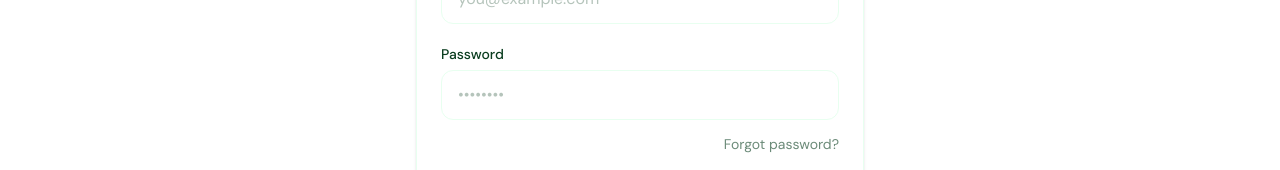
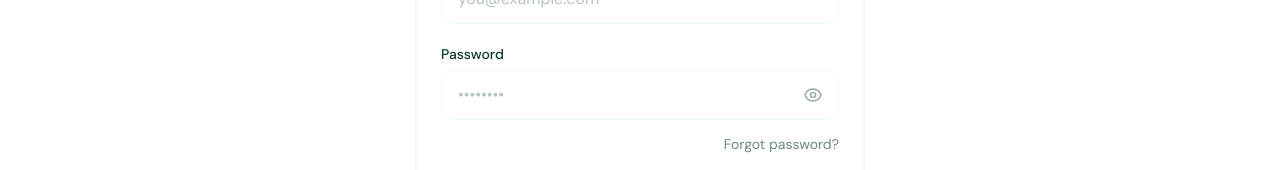
Before and after one commit to taiyeearns/ArriveLink, a Next.js app: page /login in a window 1280 px wide. Shown: the part 416-586 px from the top of the page. Built offline with nearby package versions, Linux system fonts and the light colour scheme; a web font is replaced by a local one.

Commit message:
fix: add working password visibility toggle to Input component

```diff
--- a/src/components/ui/input.tsx
+++ b/src/components/ui/input.tsx
@@ -1,4 +1,6 @@
-import { forwardRef, type InputHTMLAttributes } from 'react';
+'use client';
+
+import { forwardRef, useState, type InputHTMLAttributes } from 'react';
 
 interface InputProps extends InputHTMLAttributes<HTMLInputElement> {
   label?: string;
@@ -6,9 +8,30 @@ interface InputProps extends InputHTMLAttributes<HTMLInputElement> {
   hint?: string;
 }
 
+function EyeIcon({ className }: { className?: string }) {
+  return (
+    <svg className={className} fill="none" stroke="currentColor" viewBox="0 0 24 24" aria-hidden="true">
+      <path strokeLinecap="round" strokeLinejoin="round" strokeWidth={2} d="M15 12a3 3 0 11-6 0 3 3 0 016 0z" />
+      <path strokeLinecap="round" strokeLinejoin="round" strokeWidth={2} d="M2.458 12C3.732 7.943 7.523 5 12 5c4.478 0 8.268 2.943 9.542 7-1.274 4.057-5.064 7-9.542 7-4.477 0-8.268-2.943-9.542-7z" />
+    </svg>
+  );
+}
+
+function EyeOffIcon({ className }: { className?: string }) {
+  return (
+    <svg className={className} fill="none" stroke="currentColor" viewBox="0 0 24 24" aria-hidden="true">
+      <path strokeLinecap="round" strokeLinejoin="round" strokeWidth={2} d="M13.875 18.825A10.05 10.05 0 0112 19c-4.478 0-8.268-2.943-9.543-7a9.97 9.97 0 011.563-3.029m5.858.908a3 3 0 114.243 4.243M9.878 9.878l4.242 4.242M9.878 9.878L6.11 6.11m3.768 3.768a3 3 0 014.243 4.243m0 0L17.89 17.89m-3.77-3.77l3.77 3.77M6.11 6.11L3 3m3.11 3.11l4.768 4.768M17.89 17.89L21 21" />
+    </svg>
+  );
+}
+
 const Input = forwardRef<HTMLInputElement, InputProps>(
-  ({ label, error, hint, className = '', id, ...props }, ref) => {
+  ({ label, error, hint, className = '', id, type, ...props }, ref) => {
     const inputId = id || label?.toLowerCase().replace(/\s+/g, '-');
+    const isPasswordType = type === 'password';
+    const [showPassword, setShowPassword] = useState(false);
+
+    const resolvedType = isPasswordType && showPassword ? 'text' : type;
 
     return (
       <div className="flex flex-col gap-1.5">
@@ -20,9 +43,11 @@ const Input = forwardRef<HTMLInputElement, InputProps>(
             {label}
           </label>
         )}
+        <div className="relative">
           <input
             ref={ref}
             id={inputId}
+            type={resolvedType}
             className={`
               w-full px-4 py-3 rounded-xl border border-mist dark:border-white/5
               font-body text-base text-foreground placeholder:text-foreground/30
@@ -31,10 +56,27 @@ const Input = forwardRef<HTMLInputElement, InputProps>(
               transition-all duration-200
               disabled:bg-muted-bg disabled:text-foreground/40 disabled:cursor-not-allowed
               ${error ? 'border-error focus:ring-error/20 focus:border-error' : ''}
+              ${isPasswordType ? 'pr-12' : ''}
               ${className}
             `}
             {...props}
           />
+          {isPasswordType && (
+            <button
+              type="button"
+              onClick={() => setShowPassword((prev) => !prev)}
+              className="absolute right-3 top-1/2 -translate-y-1/2 p-1 rounded-lg text-foreground/40 hover:text-foreground/70 dark:text-foreground/30 dark:hover:text-foreground/60 transition-colors focus:outline-none focus:ring-2 focus:ring-pine/30"
+              aria-label={showPassword ? 'Hide password' : 'Show password'}
+              tabIndex={-1}
+            >
+              {showPassword ? (
+                <EyeOffIcon className="w-5 h-5" />
+              ) : (
+                <EyeIcon className="w-5 h-5" />
+              )}
+            </button>
+          )}
+        </div>
         {hint && !error && (
           <p className="text-xs text-foreground/40 font-body">{hint}</p>
         )}
```
Lines whose indentation alone changed are shown as unchanged.
